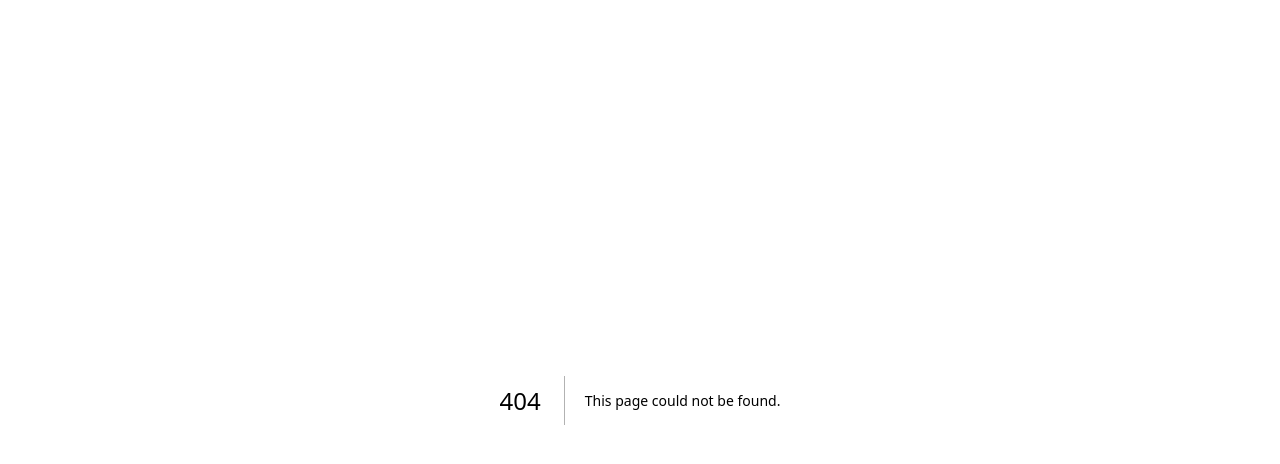
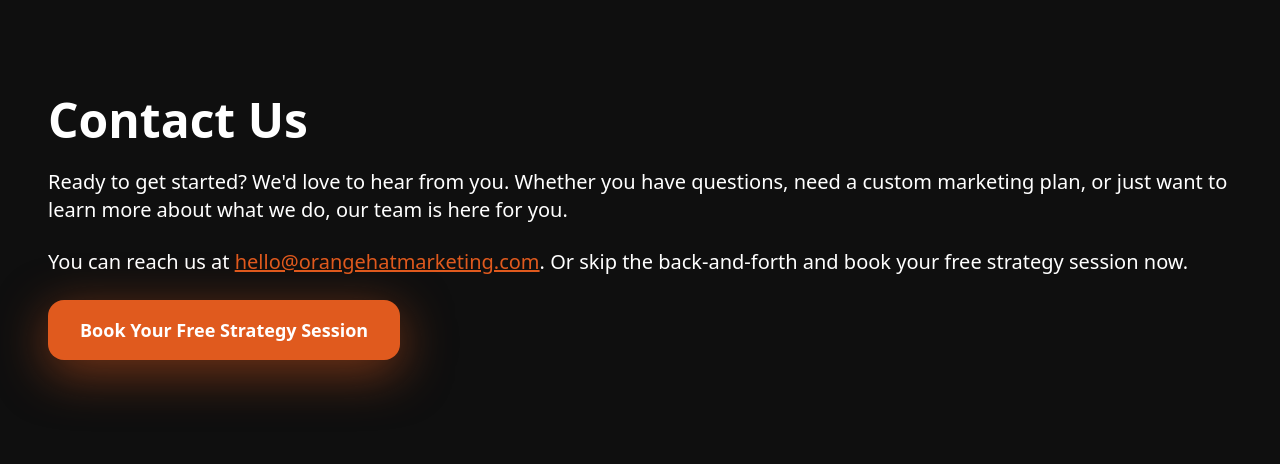
Before and after one commit to MrOrangeUS/orangehat-marketing, a Next.js app: page /contact in a window 1280 px wide. Before the commit this address had no page. Shown: the top 464 px of the page. Built offline with nearby package versions, Linux system fonts and the light colour scheme; no server answers.

Commit message:
Add contact page with booking CTA

```diff
--- /dev/null
+++ b/app/contact/page.tsx
@@ -0,0 +1,27 @@
+export const metadata = {
+  title: 'Contact - Orange Hat Marketing',
+  description: 'Get in touch with Orange Hat Marketing.',
+};
+
+export default function ContactPage() {
+  const BOOK_URL = process.env.NEXT_PUBLIC_BOOK_URL || '#';
+  return (
+    <div className="min-h-screen py-24 px-6 md:px-12">
+      <h1 className="text-4xl md:text-5xl font-bold mb-6">Contact Us</h1>
+      <p className="mb-6 text-lg md:text-xl">
+        Ready to get started? We'd love to hear from you. Whether you have questions, need a custom marketing plan,
+        or just want to learn more about what we do, our team is here for you.
+      </p>
+      <p className="mb-6 text-lg md:text-xl">
+        You can reach us at <a href="mailto:hello@orangehatmarketing.com" className="text-[--oh-orange] underline">hello@orangehatmarketing.com</a>.
+        Or skip the back-and-forth and book your free strategy session now.
+      </p>
+      <a
+        href={BOOK_URL}
+        className="inline-block rounded-2xl bg-[--oh-orange] px-8 py-4 text-lg font-semibold text-white shadow-[0_12px_50px_rgba(224,90,30,0.5)] hover:opacity-90"
+      >
+        Book Your Free Strategy Session
+      </a>
+    </div>
+  );
+}
```
